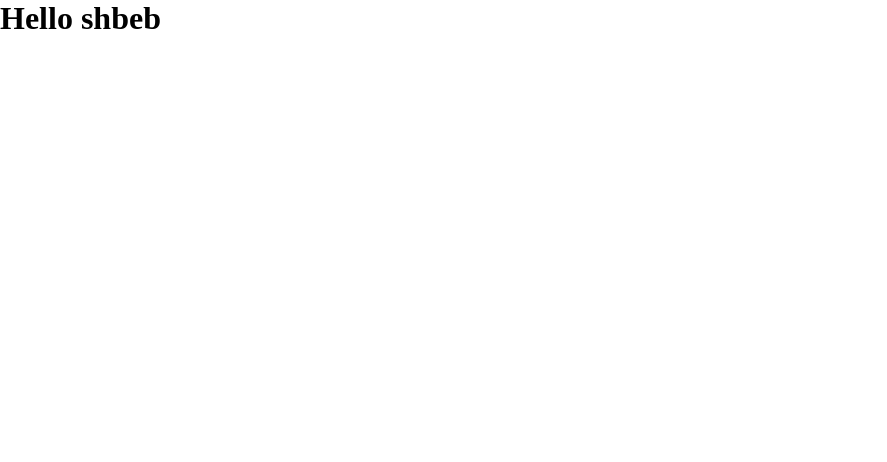
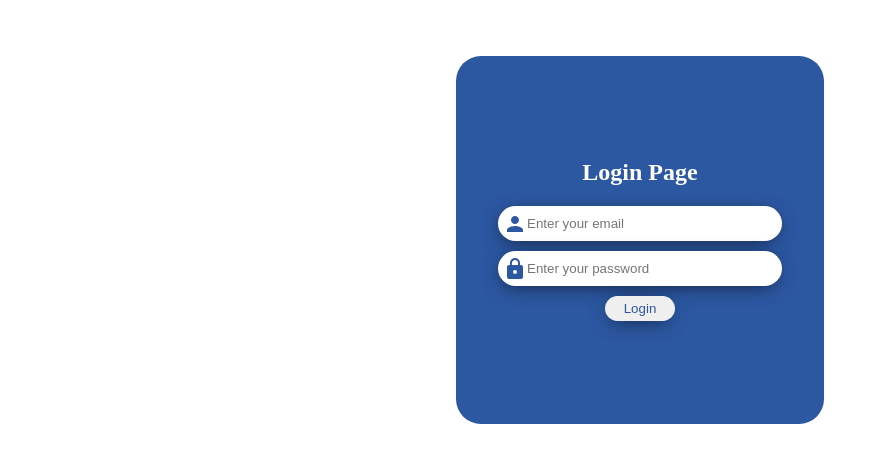
Before and after one commit to AbdulrhmanSoukarie/Present-Me-Front-End, a React (Create React App) app: page / in a window 1280 px wide. Shown: the top 462 px of the page, without its empty margins (0-887 px from the left). Built offline with nearby package versions, Linux system fonts and the light colour scheme.

Commit message:
login components

```diff
--- a/src/App.js
+++ b/src/App.js
@@ -1,11 +1,12 @@
 
 import './App.css';
+import { LoginPage } from './components/LoginPage/LoginPage';
 
 function App() {
   return (
     <div className="App">
 
-      <h1>Hello shbeb</h1>
+      <LoginPage/>
 
     </div>
   );
--- /dev/null
+++ b/src/components/LoginPage/LoginPage.css
@@ -0,0 +1,64 @@
+.logincontainer {
+  display: flex;
+  flex-direction: column;
+  justify-content: center;
+  align-items: center;
+  height: 30rem;
+
+}
+.logincontainer1 h2{
+  color: white;
+  margin-bottom: 20px;
+}
+.loginiconz{
+  color: #2C57A1;
+}
+.logincontainer1 {
+  display: flex;
+  flex-direction: column;
+  justify-content: center;
+  align-items: center;
+  background-color: #2C57A1;
+
+  width: 23rem;
+  height: 23rem;
+  border-radius: 25px;
+
+}
+
+.loginemail {
+  outline: none;
+  border: none;
+  width: 250px;
+  height: 25px;
+
+
+}
+
+.loginpassword {
+  outline: none;
+  border: none;
+  width: 250px;
+  height: 25px;
+
+}
+
+.logincontainer button {
+  width: 70px;
+  height: 25px;
+  border-radius: 20px;
+  border: none;
+  color: #2C57A1;
+  box-shadow: -1px 4px 20px -6px rgba(0, 0, 0, 0.75);
+}
+
+.loginicon{
+  display: flex;
+  align-items: center;
+  background-color:white;
+  border-radius: 20px;
+  padding: 5px;
+  margin-bottom: 10px;
+  box-shadow: -1px 4px 20px -6px rgba(0, 0, 0, 0.75);
+
+}
--- /dev/null
+++ b/src/components/LoginPage/LoginPage.js
@@ -0,0 +1,50 @@
+import React from "react";
+import "./LoginPage.css";
+import PersonIcon from "@material-ui/icons/Person";
+import LockIcon from "@material-ui/icons/Lock";
+
+
+
+export const LoginPage = () => {
+
+
+  return (
+    <div>
+
+      <form >
+        <div className="logincontainer">
+          <div className="logincontainer1">
+            <h2>Login Page</h2>
+            <div className="loginicon">
+              <PersonIcon className="loginiconz" />
+              <input
+                type="email"
+                placeholder="Enter your email"
+                className="loginemail"
+                name="adminemail"
+                id="adminemail"
+
+
+                required
+              />
+            </div>
+            <div className="loginicon">
+              <LockIcon className="loginiconz" />
+              <input
+                type="Password"
+                placeholder="Enter your password"
+                className="loginpassword"
+                name="adminpassword"
+                id="adminpassword"
+
+
+                required
+              />
+            </div>
+            <button type="submit">Login</button>
+          </div>
+        </div>
+      </form>
+    </div>
+  );
+};
```
